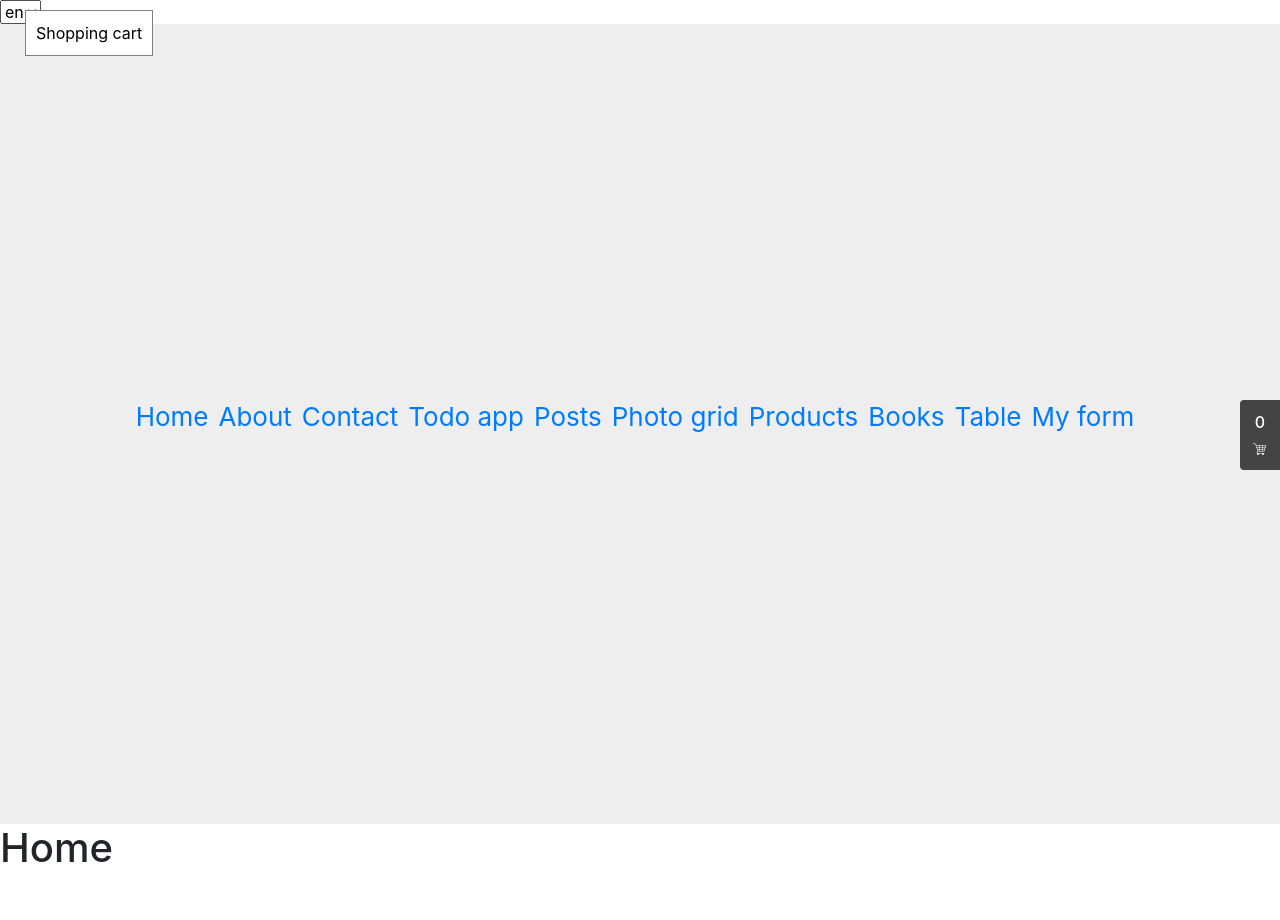
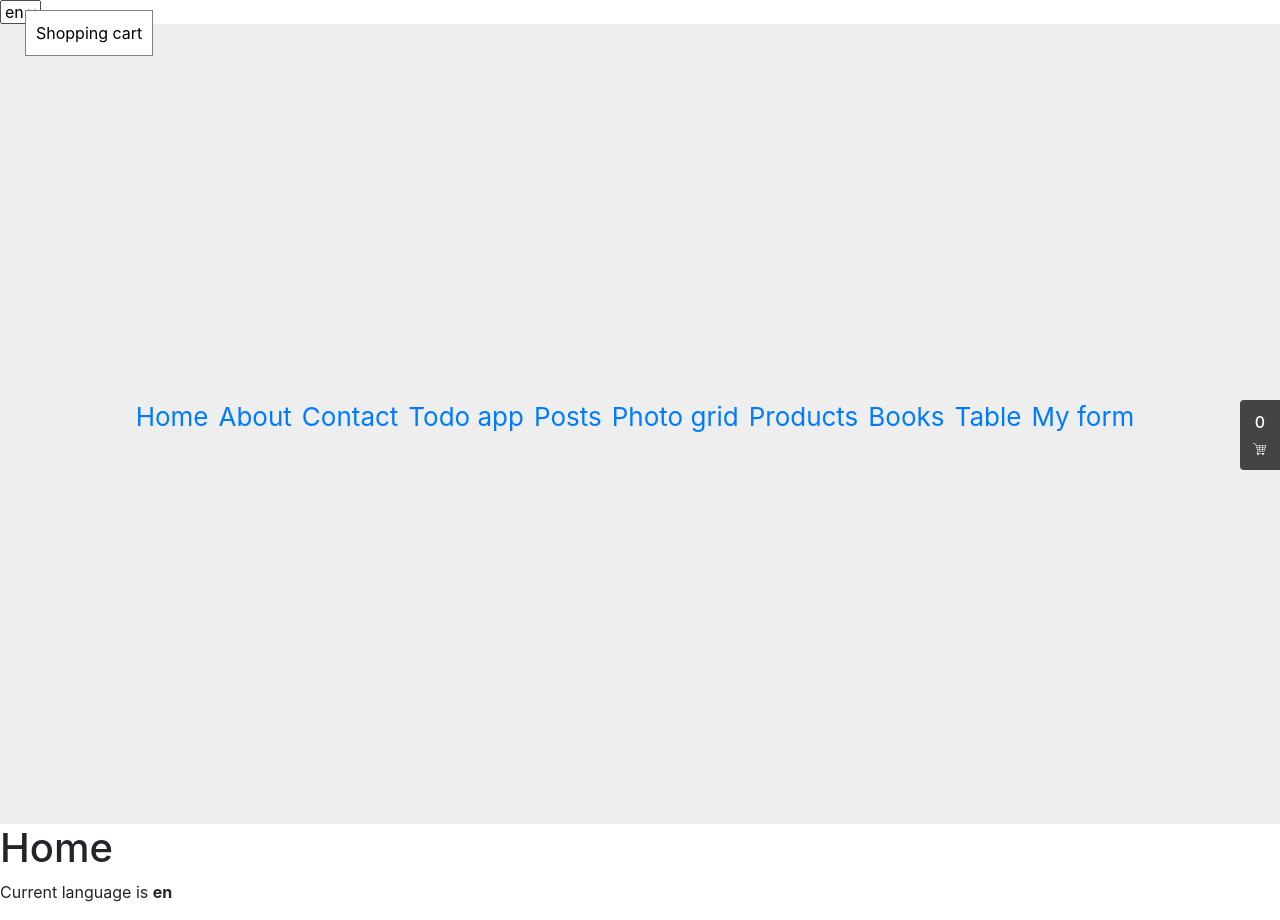
Before and after one commit to ilmoralito/simple-demo-create-react-app, a React (Create React App) app: page /home in a window 1280 px wide. Before the commit the page ends 880 px from the top, so only its background shows below. Built offline with nearby package versions, Linux system fonts and the light colour scheme.

Commit message:
Simple improve on switch language

```diff
--- a/src/App.js
+++ b/src/App.js
@@ -66,6 +66,10 @@ function App() {
     }
   }, [booksState.books, deeply]);
 
+  useEffect(() => {
+    localStorage.setItem("currentLanguage", currentLanguage);
+  }, [currentLanguage]);
+
   function handleToggleTheme() {
     setTheme(theme === themes.light ? themes.dark : themes.light);
   }
@@ -75,8 +79,6 @@ function App() {
       currentLanguage === languages.en ? languages.es : languages.en;
 
     setCurrentLanguage(selectedLanguage);
-
-    localStorage.setItem("currentLanguage", selectedLanguage);
   }
 
   function handleToggleShoppingCart() {
--- a/src/components/home/index.js
+++ b/src/components/home/index.js
@@ -1,9 +1,15 @@
-import React from "react";
+import React, { useContext } from "react";
+import { LanguageContext } from "../../contexts/language-context";
 
 export default function Home() {
+  const { language } = useContext(LanguageContext);
+
   return (
     <div>
       <h1>Home</h1>
+      <p>
+        Current language is <strong>{language}</strong>
+      </p>
     </div>
   );
 }
```
